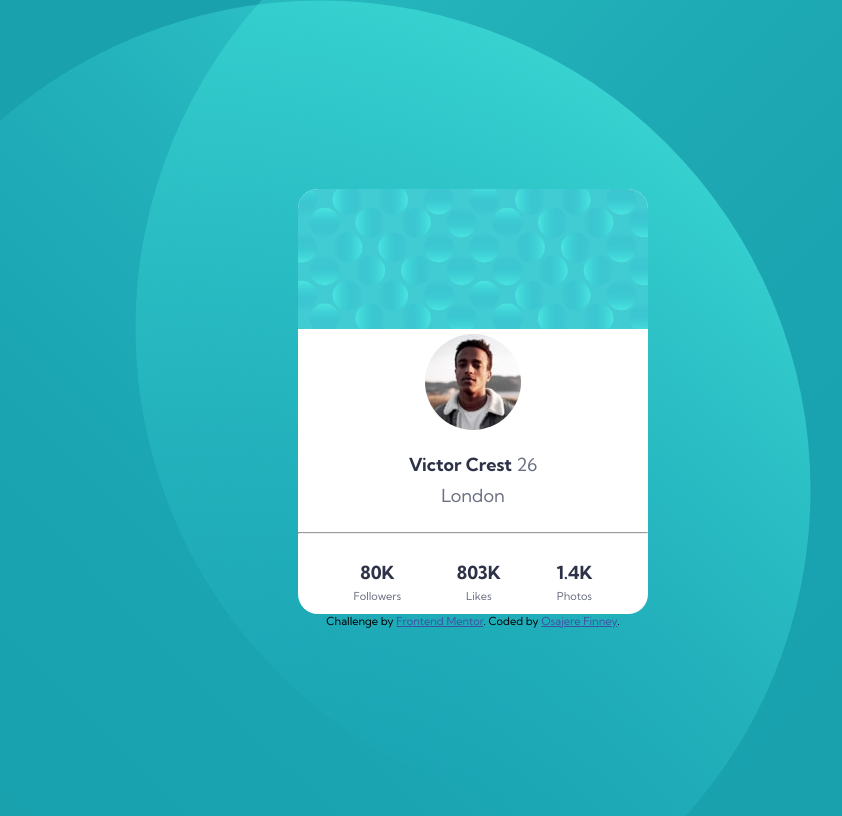
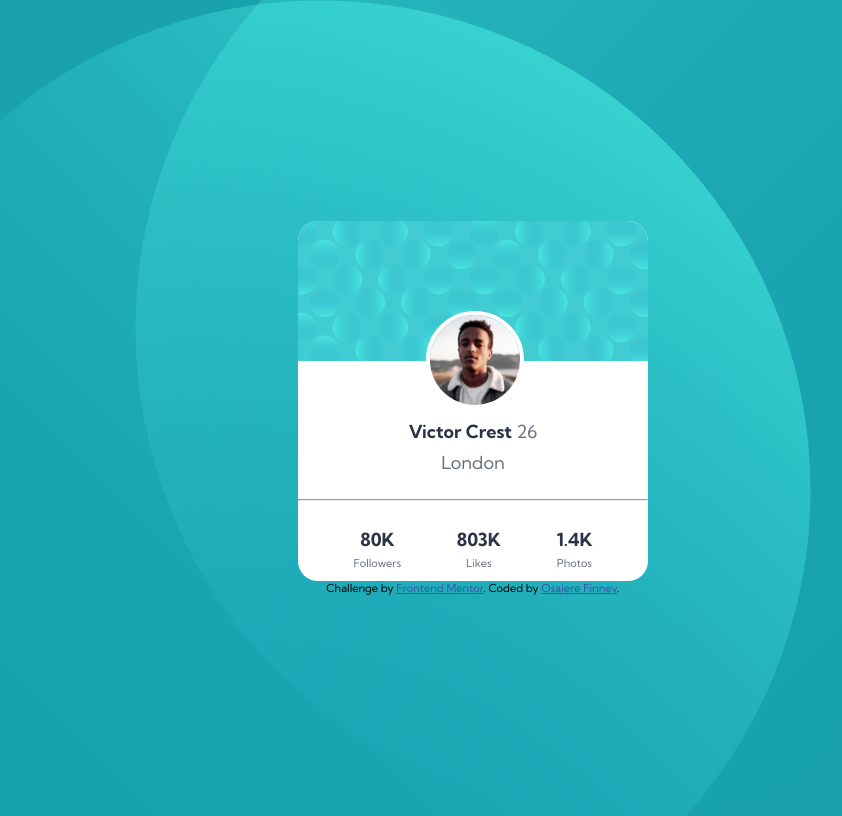
Before and after one commit to Finney06/profile-card-component, a plain HTML site: page index.html in a window 1280 px wide. Shown: the whole page, without its empty margins (167-1009 px from the left). Drawn offline with Linux system fonts and the light colour scheme.

Commit message:
Update style.css

```diff
--- a/style.css
+++ b/style.css
@@ -10,9 +10,7 @@
 
 body {
     background-color:var(--dark-cyan);
-    background-image:
-
-    url(images/bg-pattern-bottom.svg),url( images/bg-pattern-top.svg);
+    background-image: url(images/bg-pattern-bottom.svg),url( images/bg-pattern-top.svg);
     background-position:  right bottom, left top;
     background-repeat: no-repeat,no-repeat;
 }
@@ -31,14 +29,25 @@ body {
     text-align: center;
     border-radius: 20px;
     max-width: 350px;
+    position: relative;
+
 }
 .pattern {
     width: 100%;
     border-radius: 20px 20px 0 0;
+    margin-bottom: 2rem;
+
 }
 
 .dp {
     border-radius: 50%;
+    position: absolute;
+    top: 5rem;
+    left: calc(50% - 2.5rem - 2px);
+    height: 5rem;
+    width: 5rem;
+    border: 4px solid #fff;
+
 }
 
 .details p {
```
